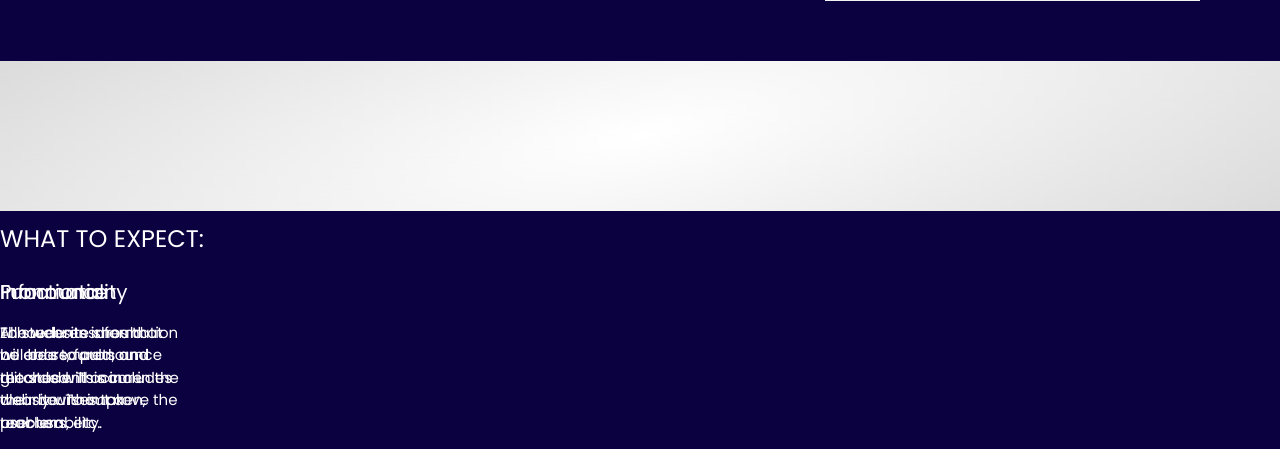
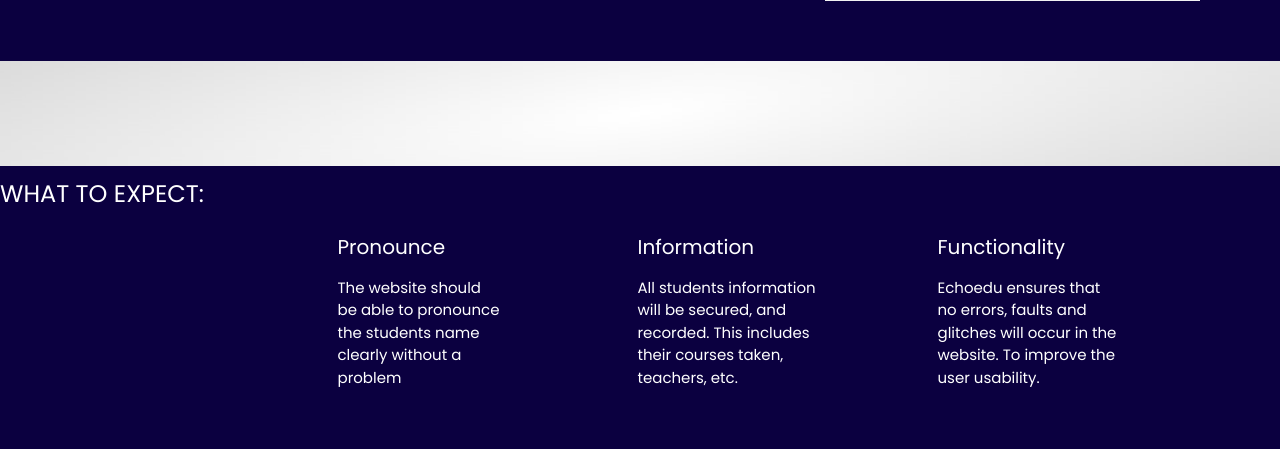
Before and after one commit to AntonDLRC/Student-Management-System, a Flask app: page / in a window 1280 px wide. Shown: the part 404-853 px from the top of the page. After the commit the page ends 791 px from the top, so only its background shows below. Run offline with Flask 3, Linux system fonts and the light colour scheme.

Commit message:
styled the exectations and the about us

```diff
--- a/static/style.css
+++ b/static/style.css
@@ -434,7 +434,7 @@ nav.w3-bar {
 .white-image img {
     display: block;
     width: 100%;
-    height: 10em;
+    height: 7em;
     z-index: -1; /* Ensure the image is behind other content */
     margin-top: 20em;
 }
@@ -446,12 +446,23 @@ nav.w3-bar {
 
 .expectations .pronounce {
     position: absolute;
+    padding-left: 22.5em;
+
 }
 
 .expectations .information {
     position: absolute;
+    padding-left: 42.5em;
 }
 
 .expectations .functionality {
     position: absolute;
+    padding-left: 62.5em;
 }
+
+.about-us {
+    position: absolute;
+    margin-left: 27em;
+    margin-top: 15em;
+    text-align: center;
+}
```
